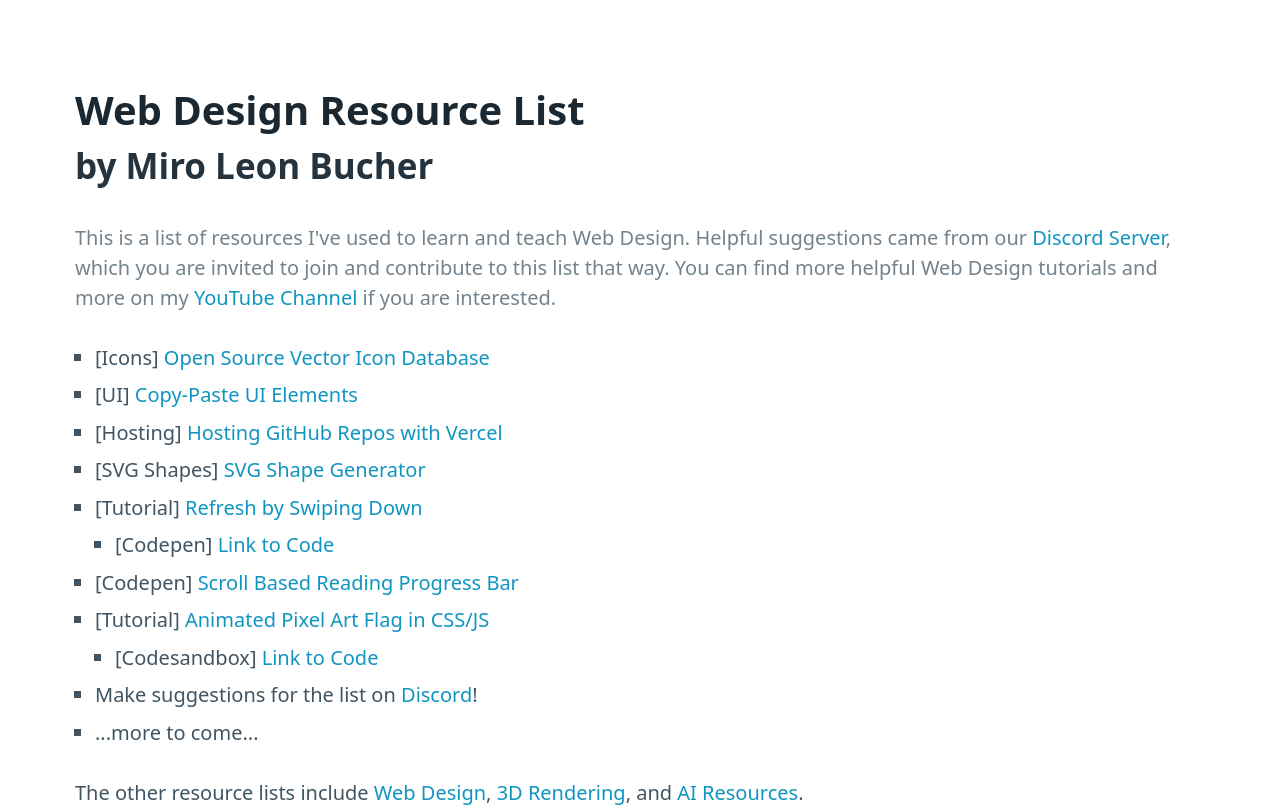
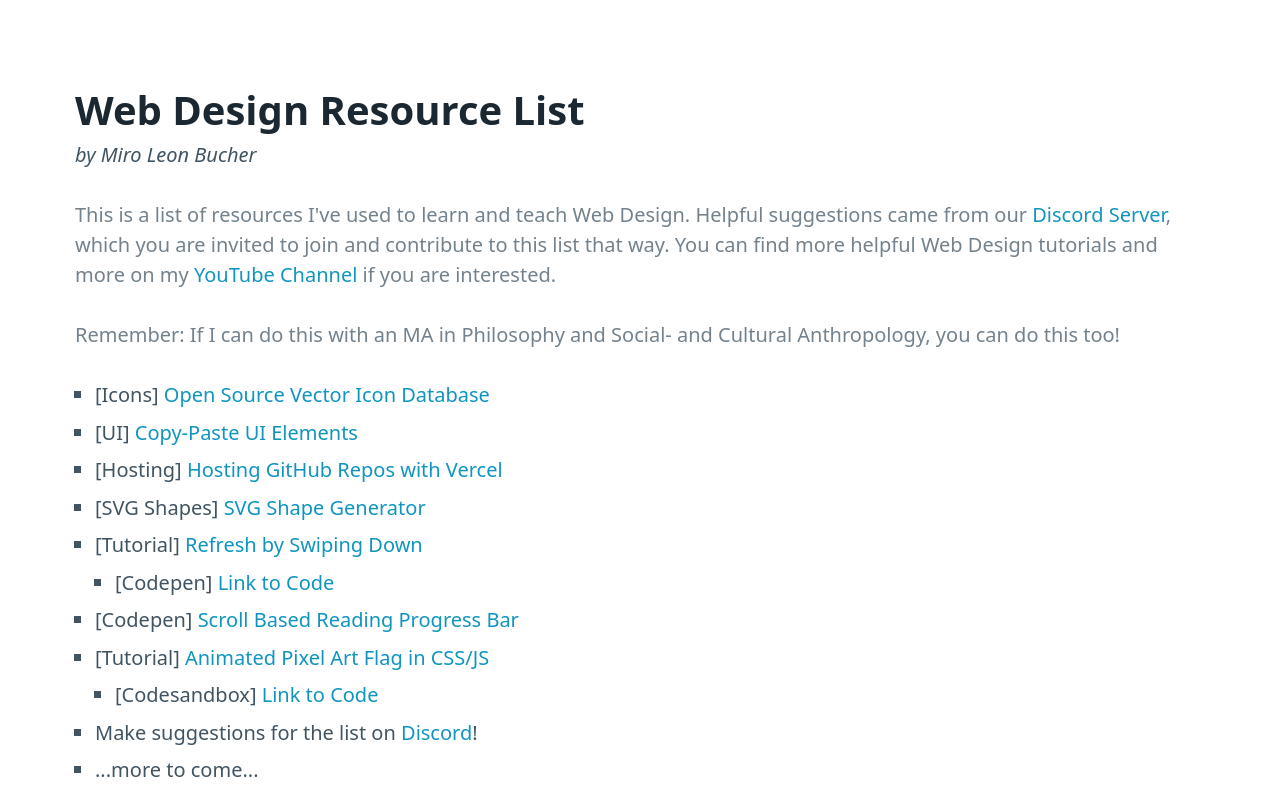
Before and after one commit to miroleon/webdesign-resources, a plain HTML site: page index.html in a window 1280 px wide. Shown: the top 811 px of the page. Drawn offline with nearby package versions, Linux system fonts and the light colour scheme; a script that the page names is missing.

Commit message:
text updates

```diff
--- a/index.html
+++ b/index.html
@@ -21,14 +21,16 @@
     <main class="container">
         <hgroup>
             <h1>Web Design Resource List</h1>
-            <h2>by Miro Leon Bucher</h2>
-            <br>
+            <i>by Miro Leon Bucher</i>
+            <br><br>
             <p>This is a list of resources I've used to learn and teach Web Design. Helpful suggestions came from our <a
                     target="_blank" href="https://discord.gg/pxv5fzmShE">Discord Server</a>, which you are invited to
                 join and contribute to this list that way. You
                 can find more helpful Web Design tutorials and more on my <a target="_blank"
                     href="https://youtube.com/@miroxleon">YouTube Channel</a> if you are
-                interested.</p>
+                interested.
+            <br><br>
+        Remember: If I can do this with an MA in Philosophy and Social- and Cultural Anthropology, you can do this too!</p>
         </hgroup>
 
         <ul>
```
Also changed, not shown: 1 other file.
